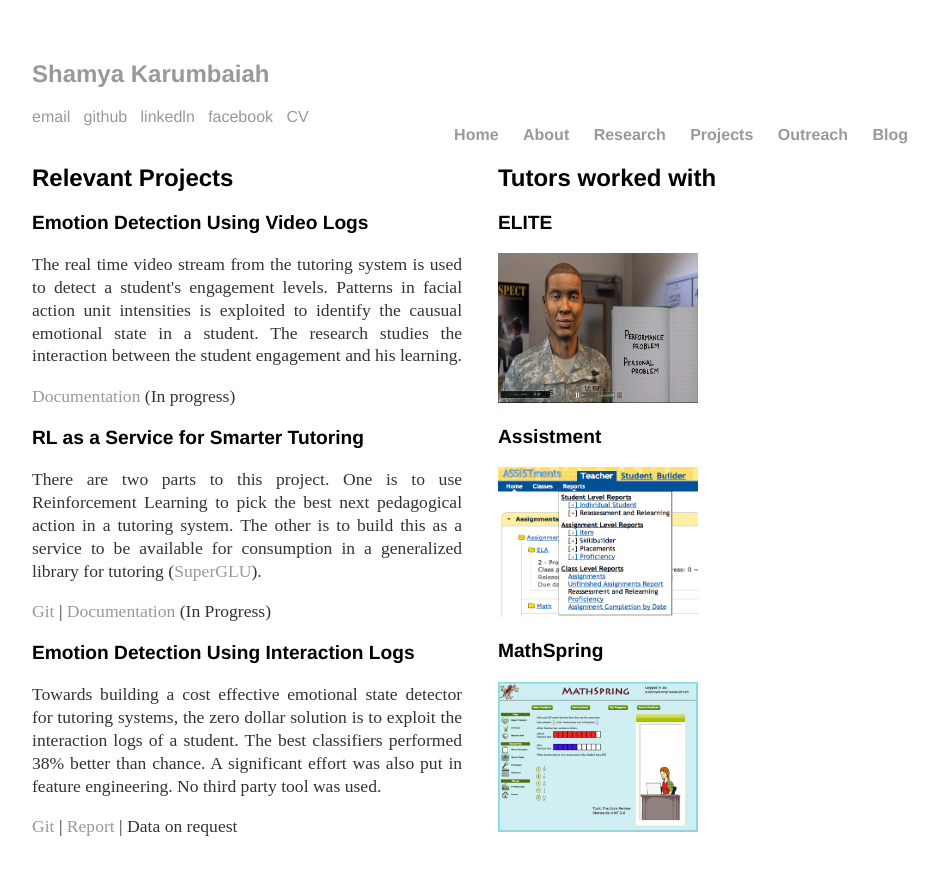
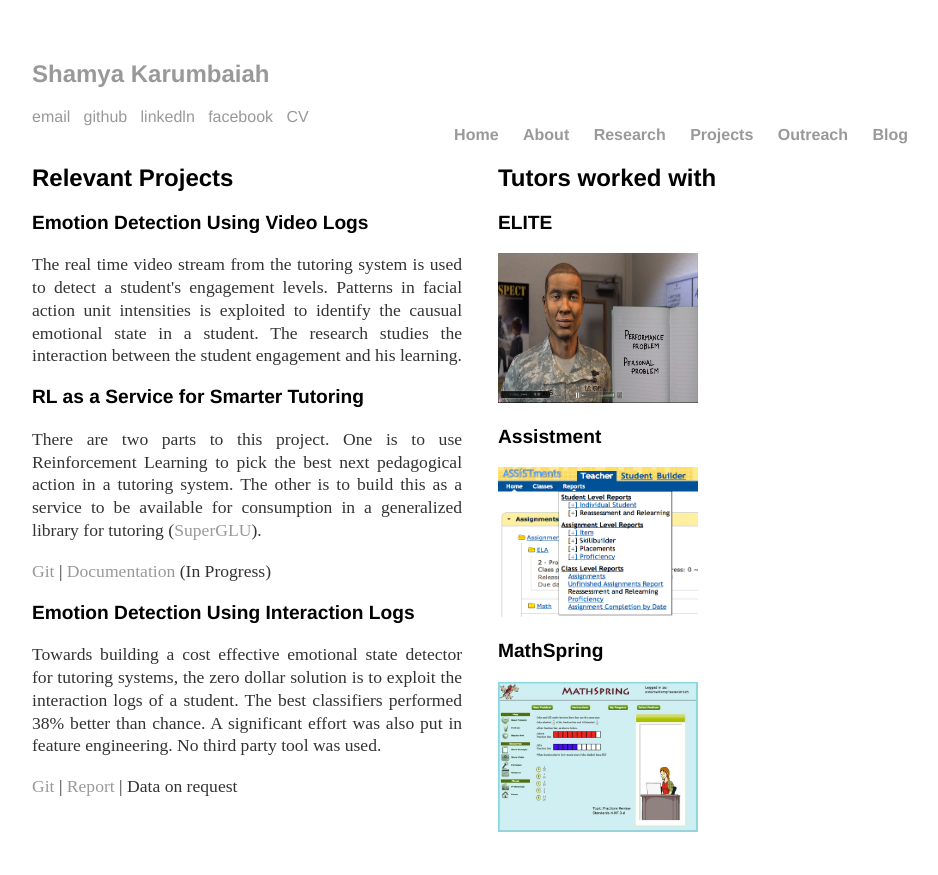
Before and after one commit to Shamya/shamyatest.github.io, a Jekyll site: the page built from projects/index.html, in a window 1280 px wide. Shown: the top 875 px of the page, without its empty margins (160-1098 px from the left). Built offline with Jekyll 4.4.1, drawn with Linux system fonts in a browser that asks for light colours.

Commit message:
Update index.html

```diff
--- a/projects/index.html
+++ b/projects/index.html
@@ -7,7 +7,6 @@
   <h2>Relevant Projects</h2>
   <h3>Emotion Detection Using Video Logs</h3>
   <p>The real time video stream from the tutoring system is used to detect a student's engagement levels. Patterns in facial action unit intensities is exploited to identify the causual emotional state in a student. The research studies the interaction between the student engagement and his learning.</p>
-  <p><a href="https://www.overleaf.com/5304578jhhrxn#/16747393/">Documentation</a> (In progress)</p>
   <h3><a class="link" href="https://github.com/GeneralizedLearningUtilities/SuperGLU" >RL as a Service for Smarter Tutoring</a></h3>
   <p>There are two parts to this project. One is to use Reinforcement Learning to pick the best next pedagogical action in a tutoring system. The other is to build this as a service to be available for consumption in a generalized library for tutoring (<a href="https://github.com/GeneralizedLearningUtilities/SuperGLU">SuperGLU</a>).</p>
   <p><a href="https://github.com/GeneralizedLearningUtilities/SuperGLU/tree/master/SuperGLU/Services">Git</a> | <a href="https://docs.google.com/document/d/1RfX9zMZEjgFuY31qRXaRPC_b64N0yOLxdXTuean8K2s/edit?usp=sharing">Documentation</a> (In Progress)</p>
```
